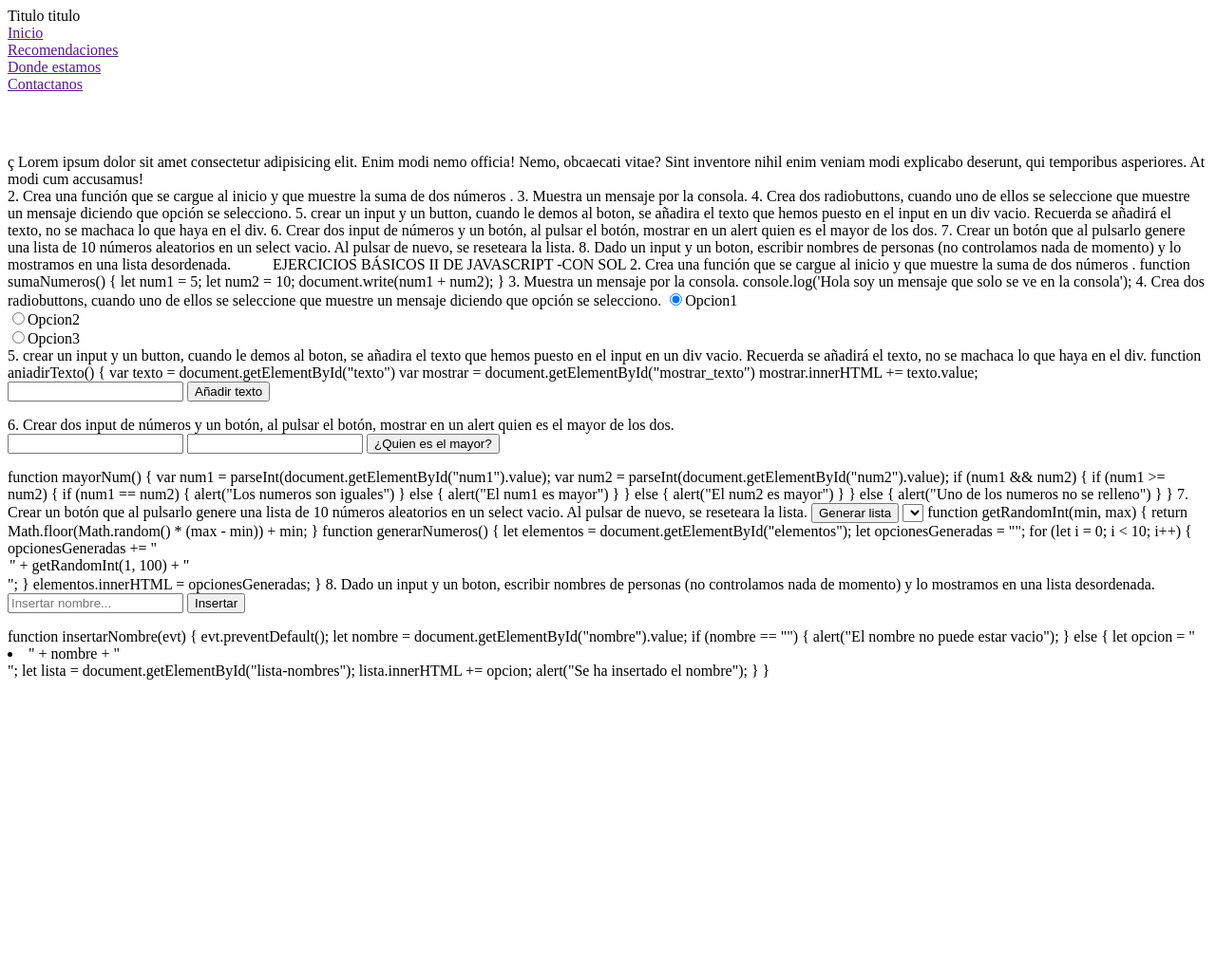
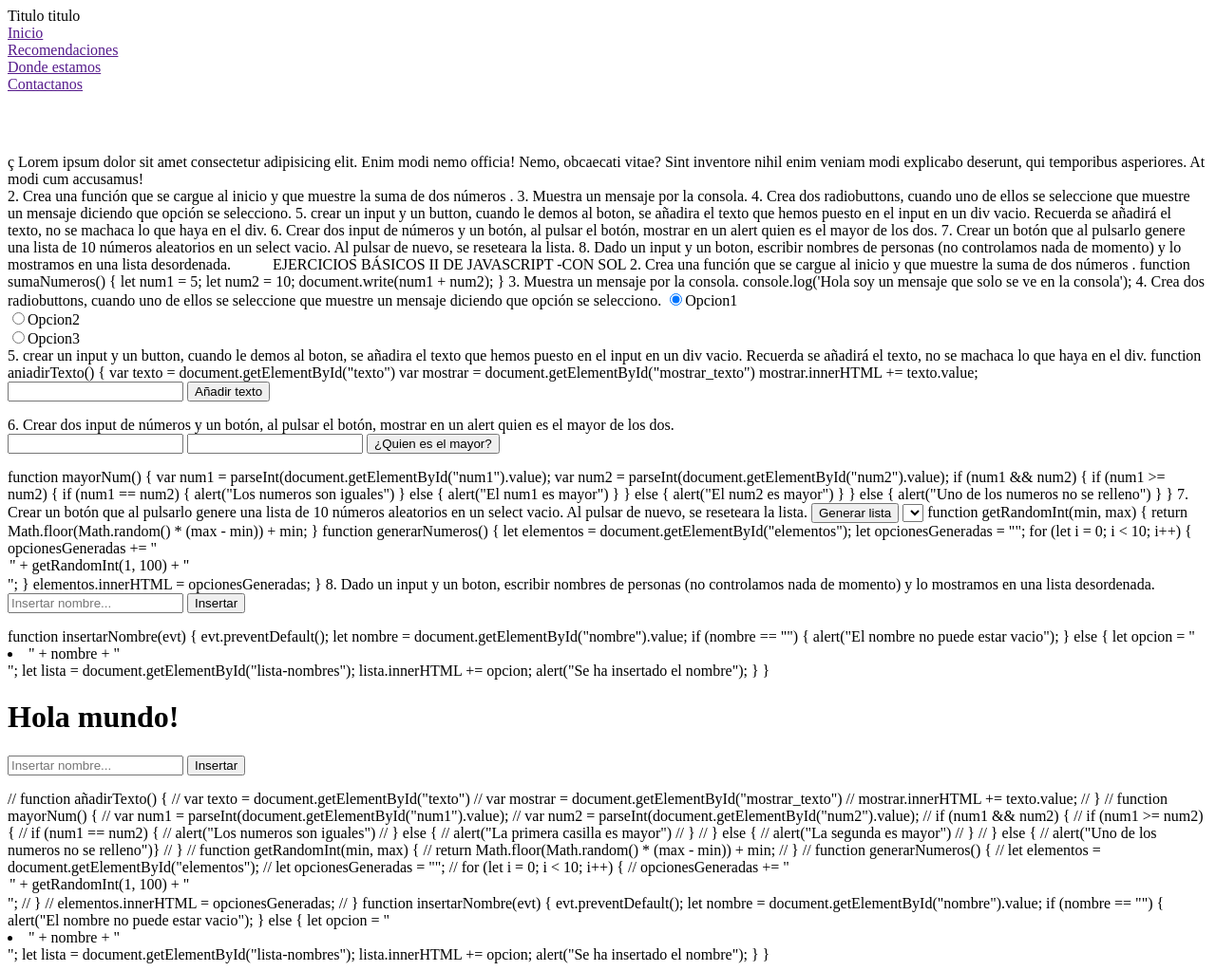
Before and after one commit to martygarcia/home, a plain HTML site: page index.html in a window 1280 px wide. Shown: the whole page at 95% size. Before the commit the page ends 800 px from the top, so only its background shows below. Drawn offline with Linux system fonts and the light colour scheme.

Commit message:
Update index.html

```diff
--- a/index.html
+++ b/index.html
@@ -225,3 +225,180 @@ function insertarNombre(evt) {
     alert("Se ha insertado el nombre");
   }
 }
+
+
+
+
+
+
+<!DOCTYPE html>
+<html lang="en">
+<head>
+    <meta charset="UTF-8">
+    <meta http-equiv="X-UA-Compatible" content="IE=edge">
+    <meta name="viewport" content="width=device-width, initial-scale=1.0">
+    <title>Document</title>
+    <script src="style.js"></script>
+
+<!--
+        // var numero1 = 100
+        // var numero1 = 200
+        // alert(numero1);
+
+        // var numero = 50;
+        // var numero = 75;
+        // alert(numero);
+
+        // var nombre = "Alejandro"
+        // alert(nombre)
+
+        // function operacion(){
+        //     var suma = 20;
+
+        //     var suma2 = 20;
+
+        //     total = suma + suma2;
+
+        //     alert(suma + suma2)
+        // }
+
+        // operacion
+
+        // console.log("hola") -->
+
+
+
+
+</head>
+
+
+<body>
+    <h1>Hola mundo!</h1>
+
+  <!-- <script>
+
+    function suma(){
+        var operador1 = 8;
+
+        var operador2 = 2;
+
+        resultado = operador1 + operador2;
+
+        alert(resultado);
+    }
+
+    suma();
+
+  </script> -->
+
+
+    <!-- <form action="/action_page.php">
+        <p>Please select your favorite Web language:</p>
+        <input type="radio"  name="fav_language" value="HTML" checked onclick="muestraOpcion()"  >option
+
+        <input type="radio"  name="fav_language" value="CSS" onclick="muestraOpcion()">
+
+        <input type="radio"  name="fav_language" value="JavaScript" onclick="muestraOpcion()">
+
+    </form>
+
+
+    <script>
+        function muestraOpcion(){
+            var but = document.getElementsByName("fav_language");
+
+            for (let i = 0; i < but.length; i++) {
+
+                if (but[i].checked) {
+                    alert(but[i].value);
+                }
+            }
+        }
+    </script> -->
+
+
+    <!-- <form>
+        <input type="text" id="texto" />
+        <button type="button" onclick="añadirTexto()">Añadir texto</button>
+  </form>
+
+      <div id="mostrar_texto"></div> -->
+
+
+      <!-- <form>
+        <input type="text" id="num1" />
+        <input type="text" id="num2" />
+        <button type="button" onclick="mayorNum()">¿Quien es el mayor?</button>
+  </form> -->
+
+  <!-- <button type="button" onclick="generarNumeros()">Generar lista</button>
+    <select id="elementos">
+    </select> -->
+
+    <form>
+        <input id="nombre" type="text" placeholder="Insertar nombre..." />
+        <button onclick="insertarNombre(event)">Insertar</button>
+   </form>
+   <ul id="lista-nombres">
+   </ul>
+
+
+
+
+
+
+
+
+
+</body>
+</html>
+
+// function añadirTexto() {
+
+    //     var texto = document.getElementById("texto")
+    //     var mostrar = document.getElementById("mostrar_texto")
+
+    //     mostrar.innerHTML += texto.value;
+    //   }
+
+    // function mayorNum() {
+    //     var num1 = parseInt(document.getElementById("num1").value);
+    //     var num2 = parseInt(document.getElementById("num2").value);
+    //     if (num1 && num2) {
+    //       if (num1 >= num2) {
+    //         if (num1 == num2) {
+    //           alert("Los numeros son iguales")
+    //         } else {
+    //           alert("La primera casilla es mayor")
+    //         }
+    //       } else {
+    //         alert("La segunda es mayor")
+    //       }
+    //     } else {
+    //       alert("Uno de los numeros no se relleno")}
+    //     }
+
+    // function getRandomInt(min, max) {
+    //   return Math.floor(Math.random() * (max - min)) + min;
+    // }
+    // function generarNumeros() {
+    //   let elementos = document.getElementById("elementos");
+    //   let opcionesGeneradas = "";
+    //   for (let i = 0; i < 10; i++) {
+    //     opcionesGeneradas += "<option>" + getRandomInt(1, 100) + "</option>";
+    //   }
+    //   elementos.innerHTML = opcionesGeneradas;
+    // }
+
+    function insertarNombre(evt) {
+      evt.preventDefault();
+      let nombre = document.getElementById("nombre").value;
+      if (nombre == "") {
+        alert("El nombre no puede estar vacio");
+      } else {
+        let opcion = "<li> " + nombre + "</li>";
+        let lista = document.getElementById("lista-nombres");
+        lista.innerHTML += opcion;
+        alert("Se ha insertado el nombre");
+      }
+    }
```
